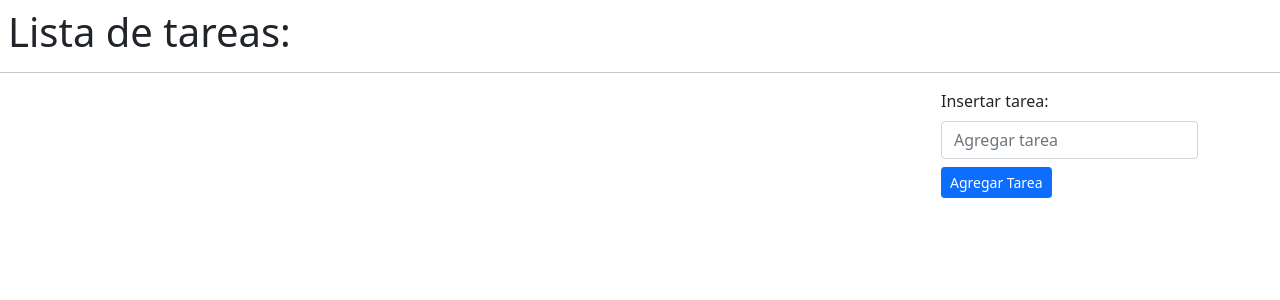
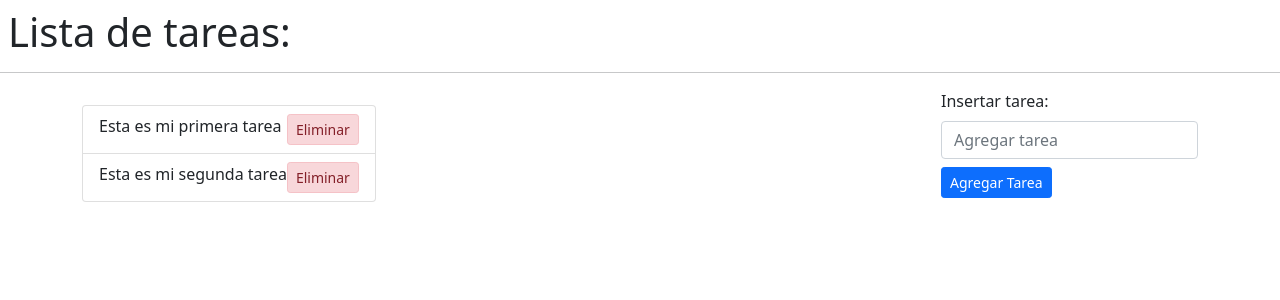
Before and after one commit to afonsecav88/todo-app-react, a React (Vite) app: page / in a window 1280 px wide. Shown: the top 300 px of the page. Built offline with nearby package versions, Linux system fonts and the light colour scheme.

Commit message:
Create actions to reducer in a  new file

```diff
--- a/src/components/AddTask.tsx
+++ b/src/components/AddTask.tsx
@@ -1,21 +1,19 @@
 import { useContext, useState } from 'react';
 import { TodoDispatchContext } from '../context/TodoContext';
+import { addTask } from '../reducer/actions';
 
 export const AddTask = () => {
   const dispatch = useContext(TodoDispatchContext);
 
   const [text, setText] = useState<string>('');
 
-  const handleOnChange = (e) => {
-    setText(e.target.value);
+  const handleOnChange = (event) => {
+    setText(event.target.value);
   };
 
   const handleAddTask = () => {
     if (text.length === 0) return;
-    dispatch({
-      type: 'Add task',
-      payload: { id: Math.random(), description: text, state: false },
-    });
+    dispatch(addTask(text));
     setText('');
   };
 
@@ -28,10 +26,10 @@ export const AddTask = () => {
       <input
         className="form-control mb-2"
         type="text"
+        placeholder="Agregar tarea"
         name="description"
-        placeholder="Agregar tarea"
         value={text}
-        onChange={(e) => handleOnChange(e)}
+        onChange={(event) => handleOnChange(event)}
       />
       <button
         onClick={() => handleAddTask()}
--- a/src/components/ItemTask.tsx
+++ b/src/components/ItemTask.tsx
@@ -1,8 +1,20 @@
+import { useContext } from 'react';
+import { TodoDispatchContext } from '../context/TodoContext';
+
 export const ItemTask = ({ item }) => {
+  const dispatch = useContext(TodoDispatchContext);
+  const handleOnClick = () => {
+    dispatch({ type: '' });
+  };
   return (
     <>
       {item.description}
-      <button className="bnt btn alert-danger">Eliminar</button>
+      <button
+        onClick={() => handleOnClick()}
+        className="bnt btn alert-danger btn-sm"
+      >
+        Eliminar
+      </button>
     </>
   );
 };
--- a/src/context/TodoContext.ts
+++ b/src/context/TodoContext.ts
@@ -1,5 +1,16 @@
 import { createContext } from 'react';
 import { Task } from '../interfaces/interfaces';
 
-export const TodoContext = createContext<Task[]>([]);
+export const TodoContext = createContext<Task[]>([
+  {
+    id: 'sass222ss',
+    description: 'Esta es mi primera tarea',
+    state: false,
+  },
+  {
+    id: 'sass222sssss',
+    description: 'Esta es mi segunda tarea',
+    state: false,
+  },
+]);
 export const TodoDispatchContext = createContext(null);
--- a/src/interfaces/interfaces.ts
+++ b/src/interfaces/interfaces.ts
@@ -1,5 +1,5 @@
 export interface Task {
-  id: string;
+  id: number;
   description: string;
   state: boolean;
 }
--- a/src/reducer/TodoReducer.ts
+++ b/src/reducer/TodoReducer.ts
@@ -8,7 +8,7 @@ export const TodoReducer = (state: Task[], action: TodoActions): Task[] => {
     }
 
     case 'Remove task': {
-      return state.filter((task: Task) => task.id !== action.id);
+      return state.filter((task: Task) => task.id !== action.payload.id);
     }
 
     default: {
--- a/src/reducer/actions.ts
+++ b/src/reducer/actions.ts
@@ -7,13 +7,14 @@ export type TodoActions =
     }
   | { type: 'Remove task' };
 
-export const addTask = (): Task => {
+export const addTask = (description: string): TodoActions => {
+  const payload: Task = { id: Math.random(), description, state: false };
   return {
     type: 'Add task',
-    payload: Task,
+    payload,
   };
 };
 
-export const removeTask = (): Task[] => {
+export const removeTask = (): TodoActions => {
   return { type: 'Remove task' };
 };
```
